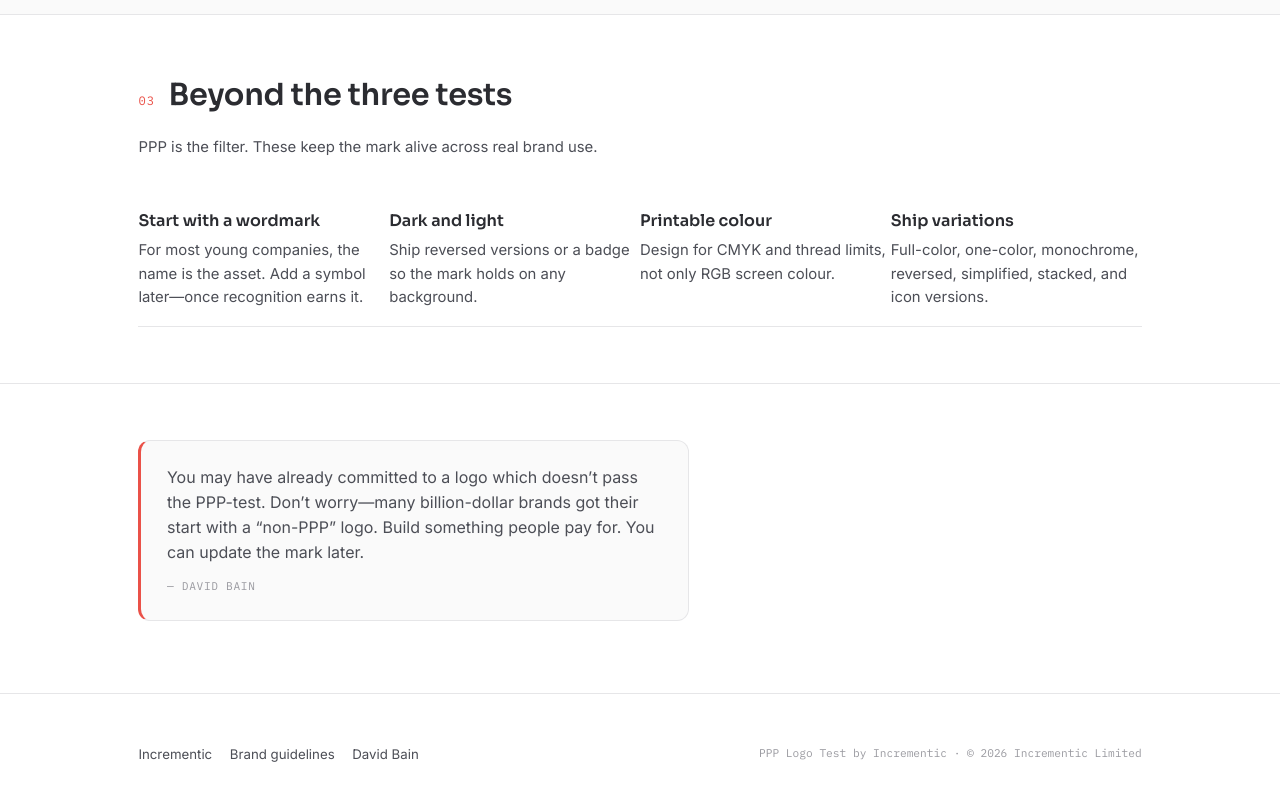
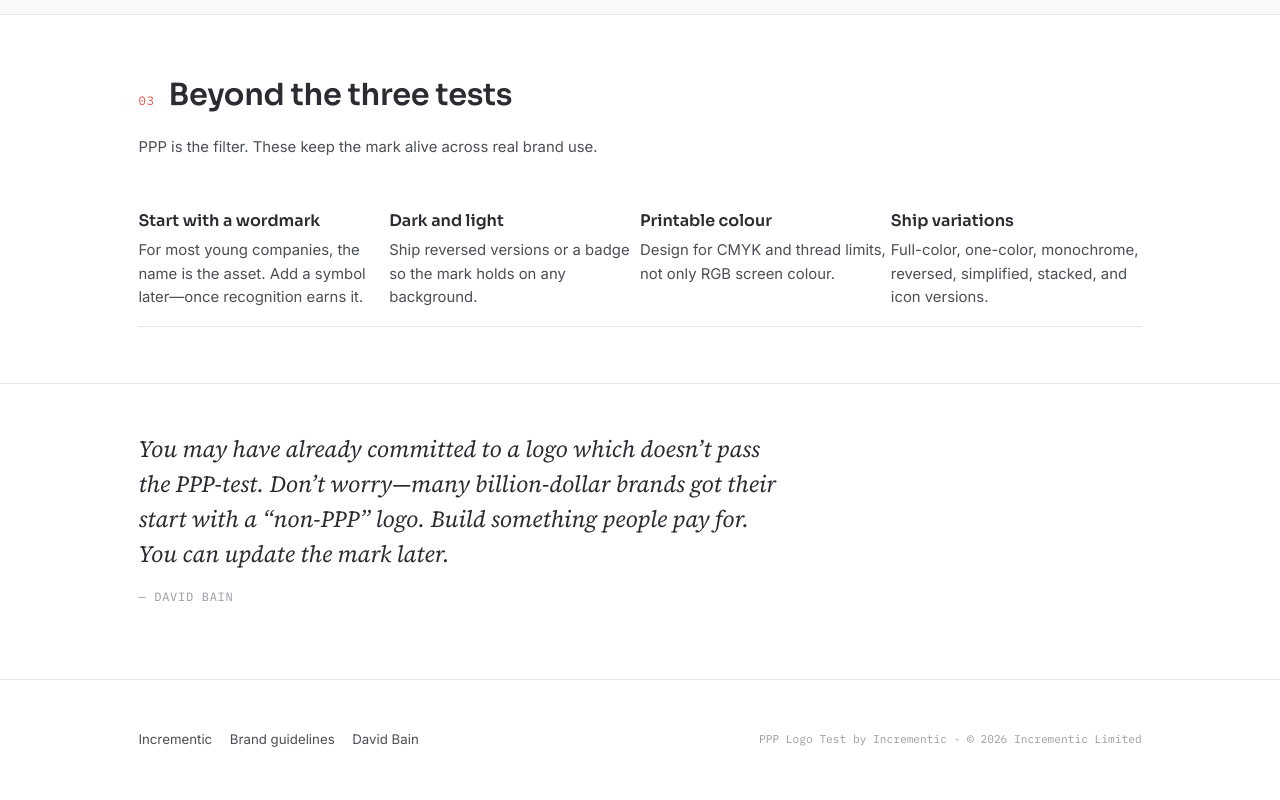
Before and after one commit to incrhst/ppp-logo-adviser, a website: page index.html in a window 1280 px wide. Shown: the part 2295-3095 px from the top of the page. Drawn offline with Linux system fonts and the light colour scheme.

Commit message:
Restyle the quote block as open editorial text without a border.
Drop the boxed accent treatment and use italic Source Serif for the David Bain pull quote.

Co-authored-by: Cursor <cursoragent@cursor.com>

```diff
--- a/index.html
+++ b/index.html
@@ -35,7 +35,7 @@
     <link rel="preconnect" href="https://fonts.googleapis.com" />
     <link rel="preconnect" href="https://fonts.gstatic.com" crossorigin />
     <link
-      href="https://fonts.googleapis.com/css2?family=Sora:wght@400;500;600;700&family=Inter:wght@400;500&family=IBM+Plex+Mono:wght@400;500&display=swap"
+      href="https://fonts.googleapis.com/css2?family=Inter:wght@400;500&family=IBM+Plex+Mono:wght@400;500&family=Sora:wght@400;500;600;700&family=Source+Serif+4:ital@0;1&display=swap"
       rel="stylesheet"
     />
     <link rel="stylesheet" href="styles.css" />
--- a/styles.css
+++ b/styles.css
@@ -454,30 +454,37 @@ code {
   max-width: 30ch;
 }
 
-/* note */
+/* note — editorial pull from earlier design */
+.note {
+  padding-top: clamp(2.5rem, 6vh, 4rem);
+}
+
 .note blockquote {
   margin: 0;
-  max-width: 52ch;
-  padding: 1.5rem 1.6rem;
-  border: 1px solid var(--hair);
-  border-radius: 12px;
-  background: var(--soft);
-  border-left: 3px solid var(--color-accent);
+  max-width: 40rem;
+  padding: 0;
+  border: 0;
+  background: none;
+  border-radius: 0;
 }
 
 .note blockquote p {
   margin: 0;
-  font-size: 1rem;
-  line-height: 1.55;
+  font-family: "Source Serif 4", "Iowan Old Style", "Palatino Linotype", serif;
+  font-size: clamp(1.2rem, 1.05rem + 0.5vw, 1.45rem);
+  font-style: italic;
+  line-height: 1.5;
+  color: var(--ink);
 }
 
 .note blockquote footer {
-  margin-top: 0.85rem;
+  margin-top: 1rem;
   font-family: var(--font-mono);
-  font-size: 0.7rem;
+  font-size: 0.75rem;
   letter-spacing: 0.06em;
   text-transform: uppercase;
   color: var(--muted);
+  font-style: normal;
 }
 
 /* footer */
```
